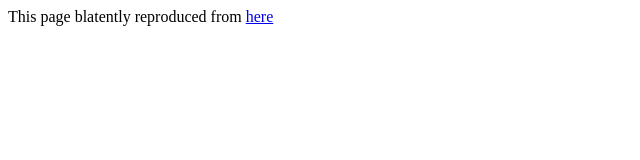
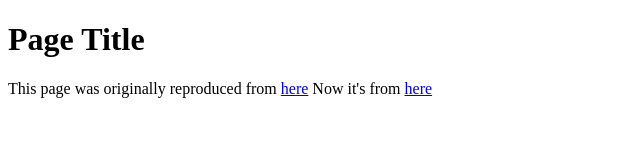
Before and after one commit to atebyagrue/atebyagrue.github.io, a plain HTML site: page index.html in a window 1280 px wide. Shown: the whole page, without its empty margins (0-640 px from the left). Drawn offline with Linux system fonts and the light colour scheme.

Commit message:
init after public

```diff
--- a/index.html
+++ b/index.html
@@ -1,8 +1,18 @@
-<html>
-  <head>
-    <title>Creative Title</title>
-  </head>
-  <body>
-    This page blatently reproduced from <a href="https://pages.github.com/">here</a>
-  </body>
+<!DOCTYPE html>
+<html lang="en">
+
+<head>
+  <meta charset="utf-8">
+  <meta name="viewport" content="width=device-width, initial-scale=1">
+  <title>HTML5 Boilerplate</title>
+  <!-- <link rel="stylesheet" href="styles.css"> -->
+</head>
+
+<body>
+  <h1>Page Title</h1>
+  <!-- <script src="scripts.js"></script> -->
+  This page was originally reproduced from <a href="https://pages.github.com/">here</a>
+  Now it's from <a href="https://www.sitepoint.com/a-basic-html5-template/">here</a>
+</body>
+
 </html>
```
Also changed, not shown: 1 other file.
